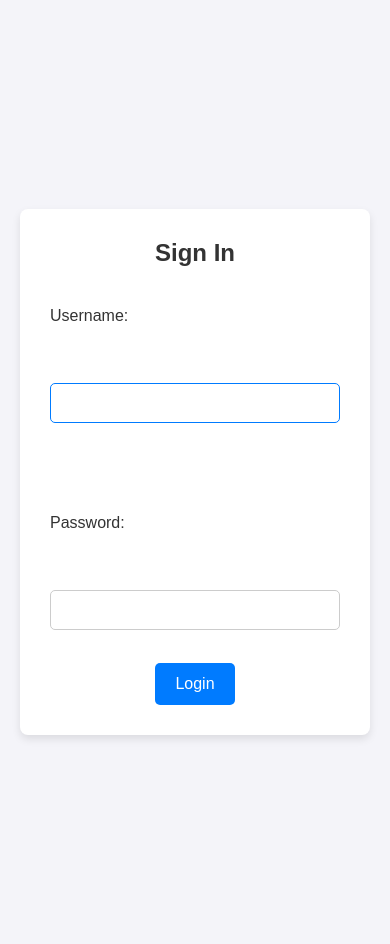
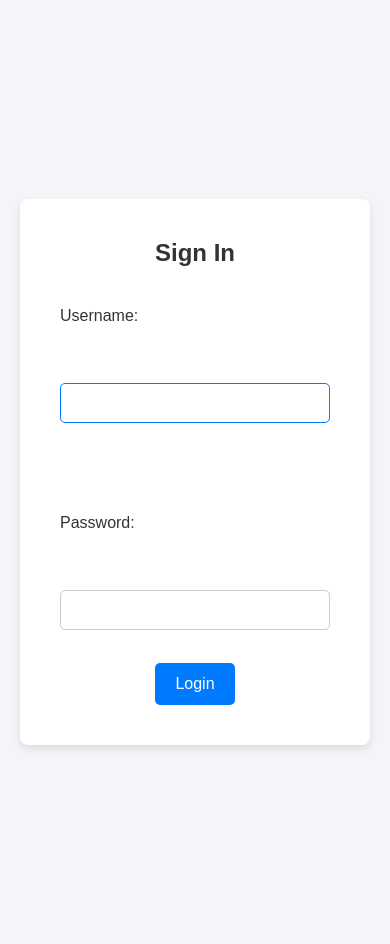
Before and after one commit to jesuusss18/AppDevFinal, a Django app: page /accounts/login/ in a window 390 px wide. Run offline with Django 5.2, Linux system fonts and the light colour scheme.

Commit message:
Update login_styles.css

```diff
--- a/static/css/login_styles.css
+++ b/static/css/login_styles.css
@@ -1,11 +1,9 @@
-/* General Reset */
 * {
     margin: 0;
     padding: 0;
     box-sizing: border-box;
 }
 
-/* Body styling */
 body {
     font-family: Arial, sans-serif;
     background-color: #f4f4f9;
@@ -13,7 +11,6 @@ body {
     padding: 50px 20px;
 }
 
-/* Container */
 .container {
     display: flex;
     justify-content: center;
@@ -21,7 +18,6 @@ body {
     height: 100vh;
 }
 
-/* Form Container */
 .form-container {
     background-color: white;
     border-radius: 8px;
@@ -31,14 +27,12 @@ body {
     max-width: 400px;
 }
 
-/* Form Layout */
 .form {
     display: flex;
     flex-direction: column;
     gap: 20px;
 }
 
-/* Form Field Styles */
 input[type="text"],
 input[type="password"] {
     padding: 10px;
@@ -55,20 +49,17 @@ input[type="password"]:focus {
     border-color: #007bff;
 }
 
-/* Heading */
 h2 {
     color: #333;
     margin-bottom: 20px;
     text-align: center;
 }
 
-/* Button Container */
 .button-container {
     display: flex;
     justify-content: center;
 }
 
-/* Submit Button */
 button {
     padding: 12px 20px;
     background-color: #007bff;
@@ -84,18 +75,9 @@ button:hover {
     background-color: #0056b3;
 }
 
-/* Error Message */
 p {
     color: #e74c3c;
     font-size: 1rem;
     text-align: center;
     margin-bottom: 20px;
 }
-
-/* Mobile Responsiveness */
-@media (max-width: 768px) {
-    .form-container {
-        padding: 30px;
-        width: 100%;
-    }
-}
```
